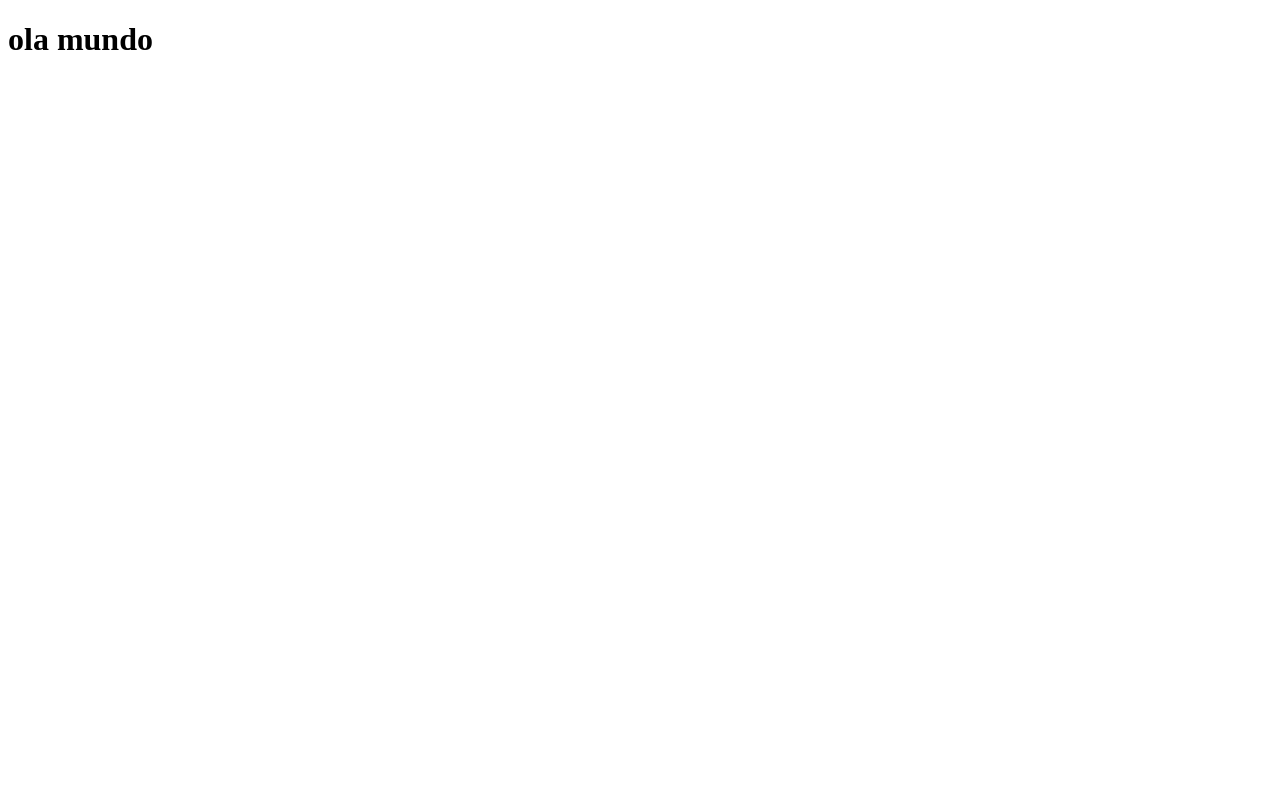
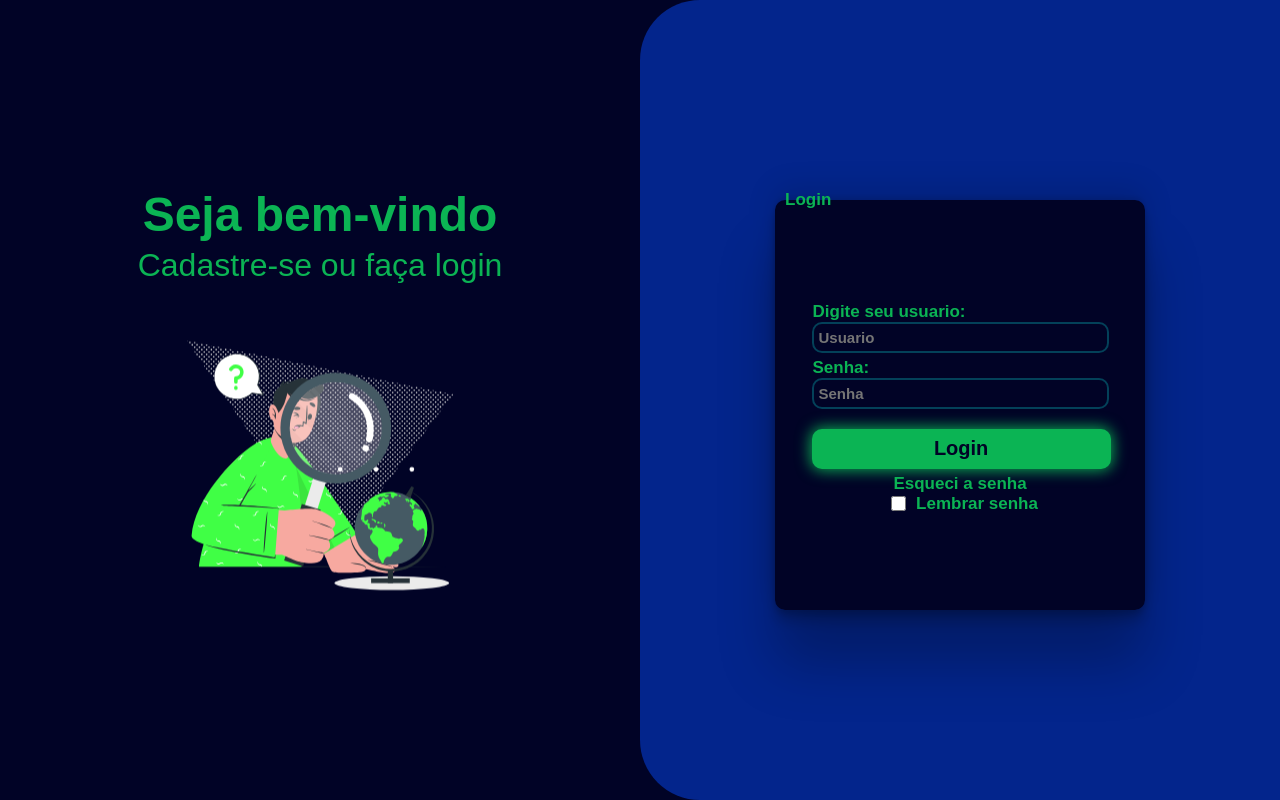
Before and after one commit to jjoaquimsx/Porfolio, a plain HTML site: page Tela-de-login/index.html in a window 1280 px wide. Drawn offline with Linux system fonts and the light colour scheme.

Commit message:
login comopleto

```diff
--- a/Tela-de-login/index.html
+++ b/Tela-de-login/index.html
@@ -6,6 +6,59 @@
     <title>Document</title>
 </head>
 <body>
-    <h1>ola mundo</h1>
+    <!DOCTYPE html>
+<html lang="pt-br">
+
+<head>
+    <meta charset="UTF-8">
+    <meta name="viewport" content="width=device-width, initial-scale=1.0">
+    <title>Login</title>
+    <link rel="stylesheet" href="styles/style.css">
+    <script src="script.js"></script>
+</head>
+
+<body>
+    <div class="container">
+        <main>
+            <section class="left-side">
+                <h1>
+                    Seja bem-vindo <br>
+                </h1>
+                <p>Cadastre-se ou faça login</p>
+                <img src="styles/Curious-cuate.svg" alt="imagen-login" class="img-login">
+            </section>
+            <section class="right-side">
+                <form action="">
+                    <fieldset>
+                        <legend>Login</legend>
+                        <div class="login">
+                            <p>
+                                <label for="iuser">Digite seu usuario:</label> <br>
+                                <input type="text" name="user" id="login" placeholder="Usuario">
+                            </p>
+                            <p>
+                                <label for="ipass">Senha:</label> <br>
+                                <input type="password" name="senha" id="senha" placeholder="Senha">
+                            </p>
+                            <p>
+                                <input type="submit" value="Login" id="enviar" onclick="validar(); return false">
+                            </p>
+                        </div>
+                        <span>
+                            Esqueci a senha
+                        </span>
+                        <p class="passbox">
+                            <input type="checkbox" name="salvar" id="isenha">
+                            <label for="isenha">Lembrar senha</label>
+                        </p>
+                    </fieldset>
+                </form>
+
+            </section>
+        </main>
+    </div>
+</body>
+
+</html>
 </body>
 </html>
--- /dev/null
+++ b/Tela-de-login/script.js
@@ -0,0 +1,11 @@
+function validar(){
+    var login = document.getElementById("login").value;
+    var senha = document.getElementById("senha").value;
+
+    if(login == 'admin' && senha == 'admin'){
+        alert("Login efetuado com sucesso")
+        location.href = "https://jjoaquimsx.github.io/Porfolio/Meu-Portfolio/"
+    }else{
+        alert("Usuario ou senha incorretos")
+    }
+}
--- a/Tela-de-login/styles/style.css
+++ b/Tela-de-login/styles/style.css
@@ -0,0 +1,158 @@
+* {
+    margin: 0;
+    padding: 0;
+}
+
+body {
+    background-color: #010326;
+    color: #0bb454;
+    font-family: Poppins, Arial, Helvetica, sans-serif;
+}
+
+.container>main {
+    display: flex;
+}
+
+.left-side {
+    width: 50vw;
+    height: 100vh;
+    display: flex;
+    align-items: center;
+    justify-content: center;
+    line-height: 50px;
+    font-size: 2em;
+    display: flex;
+    flex-direction: column;
+}
+
+.right-side {
+    background-color: #03258C;
+    width: 50vw;
+    height: 100vh;
+    border-radius: 60px 0px 0px 60px;
+}
+
+section img {
+    width: 50%;
+    position: relative;
+    animation: login 4s ease-in-out infinite;
+    cursor: pointer;
+}
+
+@keyframes login {
+    0% {
+        transform: translateY(0px);
+    }
+
+    50% {
+        transform: translateY(15px);
+    }
+
+    100% {
+        transform: translateY(0px);
+    }
+}
+
+form {
+    width: 70%;
+    position: relative;
+    top: 50%;
+    left: 50%;
+    transform: translate(-50%, -50%);
+    padding: 10px;
+    display: flex;
+    align-items: center;
+    justify-content: center;
+}
+
+fieldset {
+    padding: 10px;
+    font-size: 17px;
+    font-weight: bolder;
+    display: flex;
+    align-items: center;
+    justify-content: center;
+    flex-direction: column;
+    border-radius: 10px;
+    border: none;
+    width: 60%;
+    height: 400px;
+    width: 350px;
+    background-color: #010326;
+    box-shadow: rgba(0, 0, 0, 0.25) 0px 54px 55px, rgba(0, 0, 0, 0.12) 0px -12px 30px, rgba(0, 0, 0, 0.12) 0px 4px 6px, rgba(0, 0, 0, 0.17) 0px 12px 13px, rgba(0, 0, 0, 0.09) 0px -3px 5px;
+}
+
+label {
+    margin-left: 10px;
+    margin-bottom: 5px;
+}
+
+input {
+    width: 90%;
+    height: 17px;
+    border-radius: 10px;
+    border: 2px solid #034159;
+    outline: #034159;
+    transition: .3s border-color;
+    background: transparent;
+    padding: 4px;
+    margin-left: 9px;
+    margin-bottom: 5px;
+    font-size: 15px;
+    padding: 5px;
+    color: #034159;
+    font-weight: bold;
+    color: #0bb454;
+}
+
+.type-1:hover {
+    border: 1px solid;
+    background: transparent;
+}
+
+::placeholder {
+    font-size: 15px;
+    display: flex;
+    align-items: center;
+}
+
+.login {
+    width: 90%;
+}
+
+#enviar {
+    margin-top: 15px;
+    height: 40px;
+    width: 95%;
+    background-color: #0bb454;
+    border: none;
+    font-size: 20px;
+    font-weight: bold;
+    box-shadow: 0px 0px 15px 1px #0bb454;
+}
+
+.esquecer {
+    display: flex;
+    font-size: 12px;
+    align-items: center;
+    align-content: center;
+    text-align: center;
+}
+
+.passbox {
+    display: flex;
+    align-items: center;
+    text-align: center;
+}
+
+.passbox>input {
+    width: 15px;
+}
+
+#enviar {
+    color: #010326;
+}
+
+header {
+    margin-top: 1em;
+}
```
Also changed, not shown: Tela-de-login/styles/Curious-cuate.svg (added).
